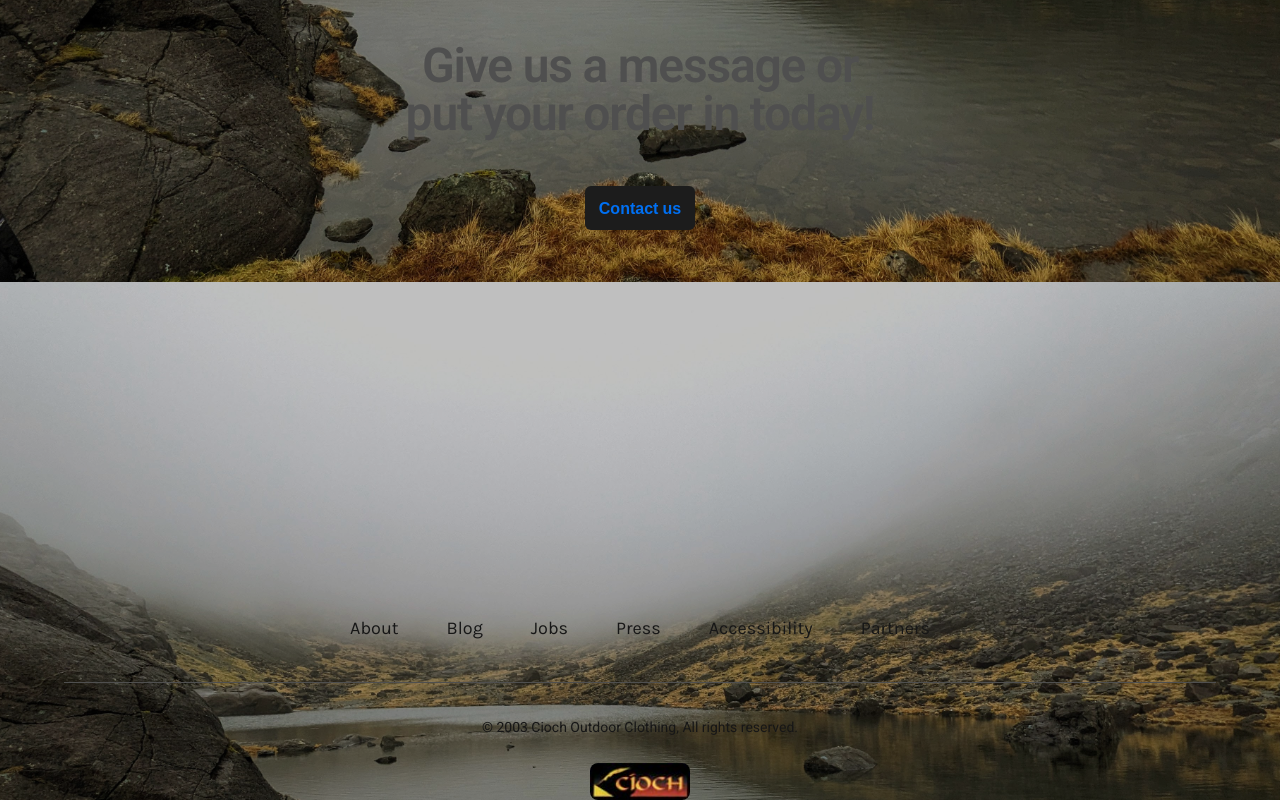
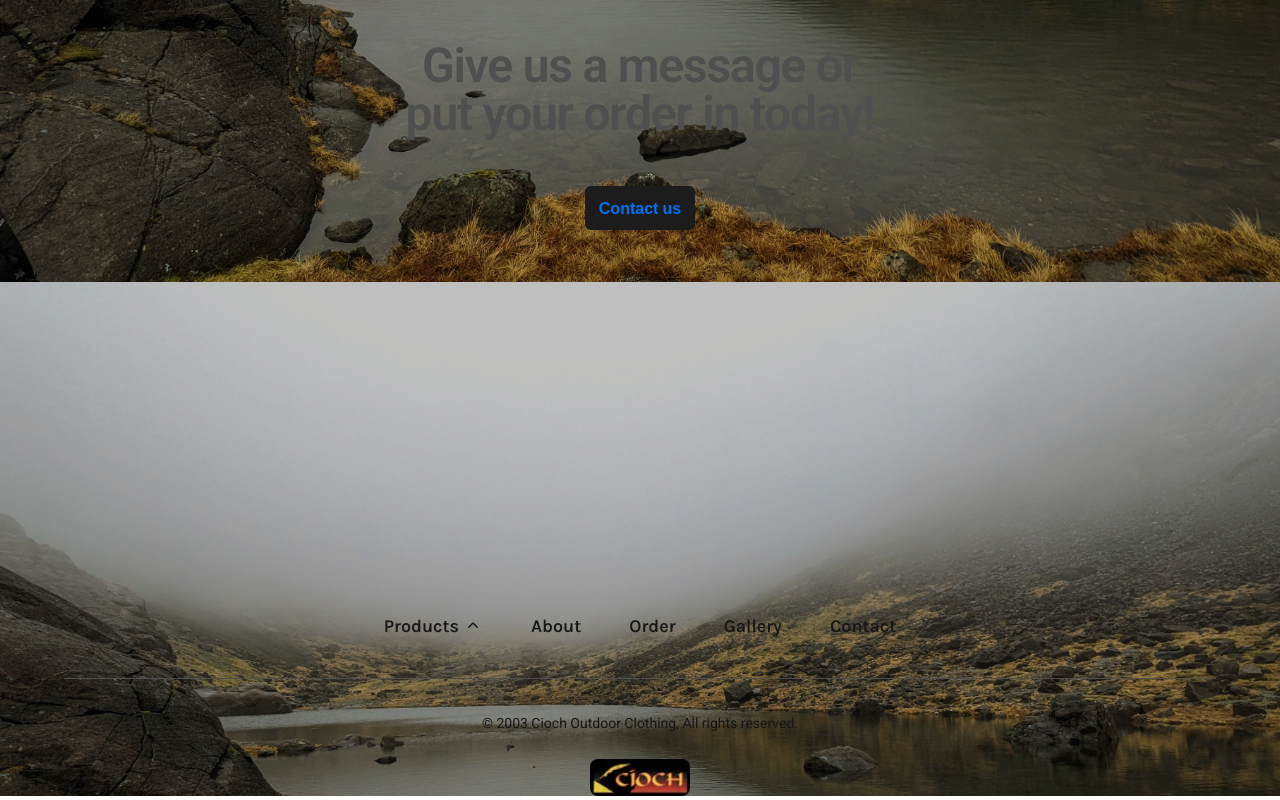
Before and after one commit to lpscrim/cioch, a Next.js app: page / in a window 1280 px wide. Shown: the part 5016-5816 px from the top of the page. Built offline with nearby package versions, Linux system fonts and the light colour scheme; a web font is replaced by a local one.

Commit message:
Add navigation popover and update footer links for improved accessibility and organization

```diff
--- a/components/Footer.tsx
+++ b/components/Footer.tsx
@@ -1,15 +1,23 @@
+'use client';
+
+import Link from 'next/link';
+import {
+    Popover,
+    PopoverButton,
+    PopoverGroup,
+    PopoverPanel,
+} from '@headlessui/react';
+import { ChevronUpIcon } from '@heroicons/react/20/solid'
+
 import Image from "next/image";
 
-const navigation = {
-  main: [
-    { name: "About", href: "#" },
-    { name: "Blog", href: "#" },
-    { name: "Jobs", href: "#" },
-    { name: "Press", href: "#" },
-    { name: "Accessibility", href: "#" },
-    { name: "Partners", href: "#" },
-  ],
-};
+const categories = [
+    { name: 'Kids', description: 'See selection of kids clothing', href: '#'},
+    { name: 'Trousers', description: 'See selection of trousers', href: '#'},
+    { name: 'Windproof Jackets', description: 'See selection of windproof jackets', href: '#'},
+    { name: 'Waterproof Jackets', description: 'See selection of waterproof Jackets', href: '#'},
+    ]
+
 
 export default function Example() {
   return (
@@ -34,15 +42,51 @@ export default function Example() {
             aria-label="Footer"
             className="-mb-6 flex flex-wrap justify-center gap-x-12 gap-y-3 text-sm/6"
           >
-            {navigation.main.map((item) => (
-              <a
-                key={item.name}
-                href={item.href}
-                className="text-text hover:text-secondary text-lg"
-              >
-                {item.name}
-              </a>
-            ))}
+        <PopoverGroup className="hidden lg:flex lg:gap-x-12">
+          <Popover className="relative">
+            <PopoverButton className="flex items-center gap-x-1 text-lg/6 font-semibold text-text hover:text-secondary">
+              Products
+              <ChevronUpIcon aria-hidden="true" className="size-5 flex-none " />
+            </PopoverButton>
+            <PopoverPanel
+              transition
+              className="absolute bottom-full -left-8 z-10 mt-3 w-screen max-w-[20rem] overflow-hidden rounded-md bg-(--color-background)/95 ring-1 shadow-lg ring-gray-900/5 transition data-closed:translate-y-1 data-closed:opacity-0 data-enter:duration-200 data-enter:ease-out data-leave:duration-150 data-leave:ease-in"
+            >
+              <div className="p-4">
+                {categories.map((category) => (
+                  <div
+                    key={category.name}
+                    className="group relative flex items-center gap-x-6 rounded-lg p-4 text-sm/6 hover:backdrop-brightness-150"
+                  >
+                    <div className="flex-auto">
+                      <Link href={category.href} aria-label={category.description} className="block font-semibold text-text hover:text-secondary">
+                        {category.name}
+                        <span className="absolute inset-0" />
+                      </Link>
+                    </div>
+                  </div>
+                ))}
+              </div>
+            </PopoverPanel>
+          </Popover>
+
+          <Link href="#" className="text-lg/6 font-semibold text-text hover:text-secondary">
+            About
+          </Link>
+
+          <Link href="#" className="text-lg/6 font-semibold text-text hover:text-secondary">
+            Order
+          </Link>
+
+          <Link href="#" className="text-lg/6 font-semibold text-text hover:text-secondary">
+            Gallery
+          </Link>
+
+          <Link href="#" className="text-lg/6 font-semibold text-text hover:text-secondary">
+            Contact
+          </Link>
+        </PopoverGroup>
+
           </nav>
 
           <div className="mt-16 border-t border-text-secondary pt-8">
```
